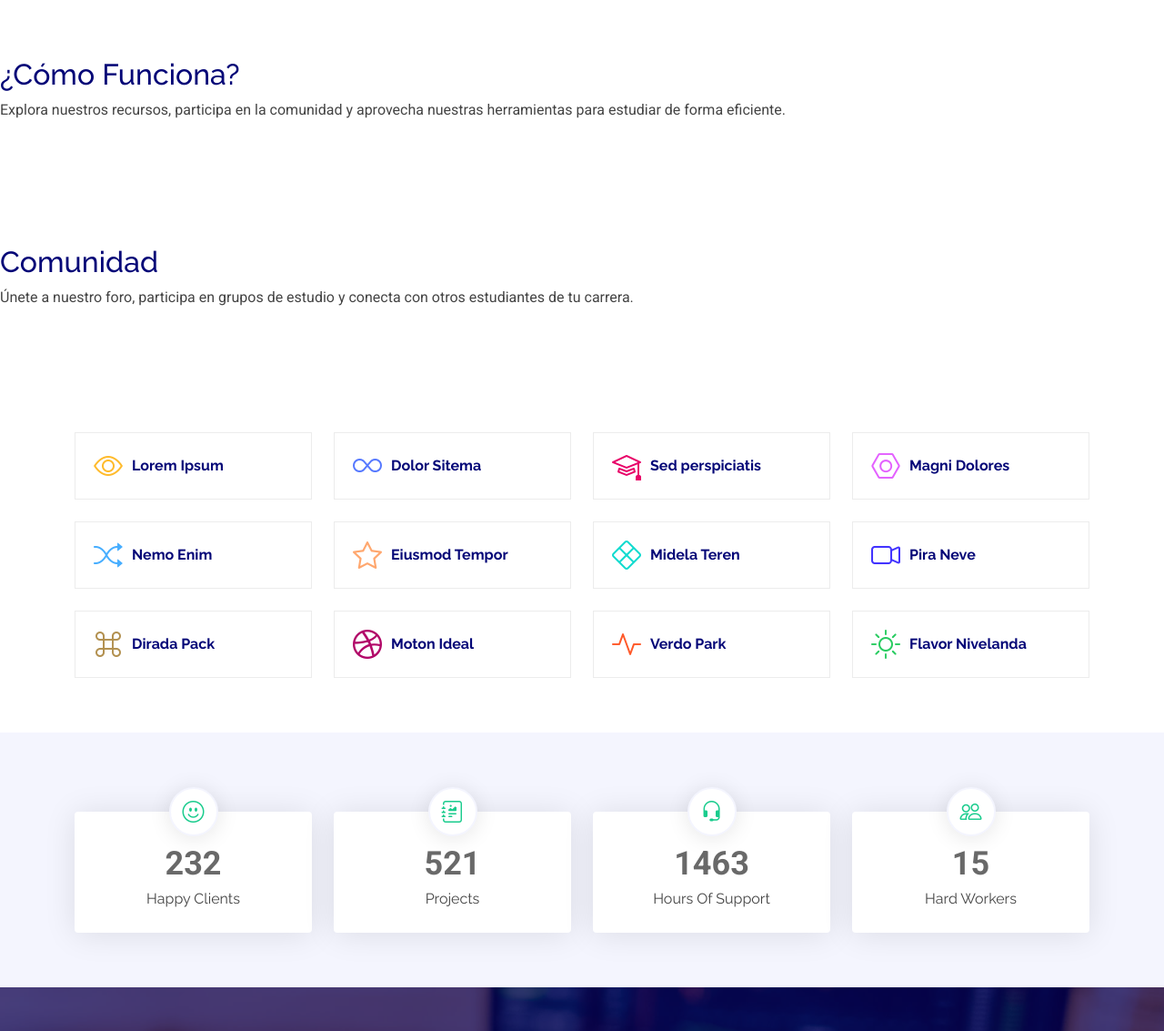
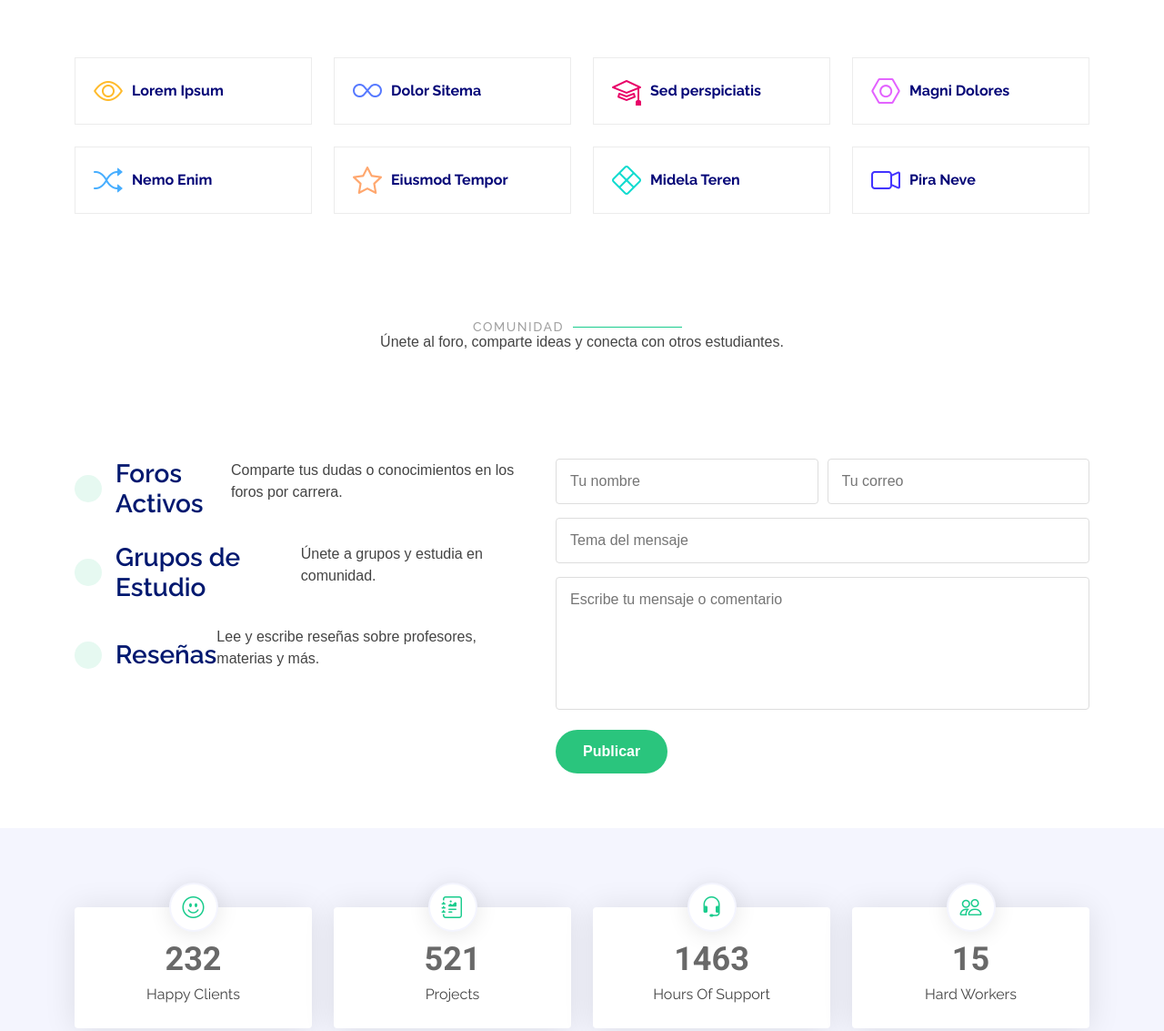
Before and after one commit to Alerbitt/ParcialFinalProgramacionIV, a plain HTML site: page index.html in a window 1280 px wide. Shown: the part 871-2004 px from the top of the page at 91% size. Drawn offline with Linux system fonts and the light colour scheme.

Commit message:
Cuarto commit

```diff
--- a/assets/css/main.css
+++ b/assets/css/main.css
@@ -1787,3 +1787,84 @@ section,
 .starter-section {
   /* Add your styles here */
 }
+
+
+
+
+.contact-section {
+  padding: 60px 0;
+  font-family: 'Arial', sans-serif;
+}
+
+.section-title {
+  text-align: center;
+  margin-bottom: 40px;
+}
+
+.contact-container {
+  display: flex;
+  flex-wrap: wrap;
+  gap: 40px;
+  justify-content: space-between;
+}
+
+.contact-info {
+  flex: 1;
+  min-width: 280px;
+}
+
+.info-box {
+  display: flex;
+  align-items: center;
+  margin-bottom: 25px;
+}
+
+.info-box i {
+  font-size: 28px;
+  color: #2ac57d;
+  background: #e6f9f1;
+  padding: 15px;
+  border-radius: 50%;
+  margin-right: 15px;
+}
+
+.info-box h3 {
+  margin: 0;
+  font-weight: 600;
+  color: #01186f;
+}
+
+.contact-form {
+  flex: 1.2;
+  min-width: 300px;
+}
+
+form input,
+form textarea {
+  width: 100%;
+  padding: 12px 15px;
+  margin-bottom: 15px;
+  border: 1px solid #ddd;
+  border-radius: 4px;
+  resize: none;
+}
+
+.form-group {
+  display: flex;
+  gap: 10px;
+}
+
+.btn-send {
+  background: #2ac57d;
+  color: white;
+  border: none;
+  padding: 12px 30px;
+  border-radius: 25px;
+  cursor: pointer;
+  font-weight: bold;
+  transition: background 0.3s;
+}
+
+.btn-send:hover {
+  background: #26a96a;
+}
--- a/index.html
+++ b/index.html
@@ -50,10 +50,7 @@
   <nav id="navmenu" class="navmenu">
     <ul>
       <li><a href="#hero" class="active">Inicio</a></li>
-      <li><a href="#how-it-works">Cómo Funciona</a></li>
-
       <li><a href="#features">Recursos</a></li> <!-- Libros, apuntes, tecnología -->
-
       <li><a href="#community">Comunidad</a></li>
       <li><a href="#testimonials">Sobre Nosotros</a></li>
       <li><a href="#contact">Contacto</a></li>
@@ -113,19 +110,6 @@
   <h1>Bienvenido a Nuestra Plataforma Educativa</h1>
   <p>Descubre recursos, conecta con otros estudiantes y mejora tu aprendizaje.</p>
 </section>
-
-<!-- Sección Cómo Funciona -->
-<section id="how-it-works">
-  <h2>¿Cómo Funciona?</h2>
-  <p>Explora nuestros recursos, participa en la comunidad y aprovecha nuestras herramientas para estudiar de forma eficiente.</p>
-</section>
-
-<!-- Sección Comunidad -->
-<section id="community">
-  <h2>Comunidad</h2>
-  <p>Únete a nuestro foro, participa en grupos de estudio y conecta con otros estudiantes de tu carrera.</p>
-</section>
-
     <!-- Features Section -->
     <section id="features" class="features section">
 
@@ -188,40 +172,60 @@
               <h3><a href="" class="stretched-link">Pira Neve</a></h3>
             </div>
           </div><!-- End Feature Item -->
-
-          <div class="col-lg-3 col-md-4" data-aos="fade-up" data-aos-delay="900">
-            <div class="features-item">
-              <i class="bi bi-command" style="color: #b2904f;"></i>
-              <h3><a href="" class="stretched-link">Dirada Pack</a></h3>
-            </div>
-          </div><!-- End Feature Item -->
-
-          <div class="col-lg-3 col-md-4" data-aos="fade-up" data-aos-delay="1000">
-            <div class="features-item">
-              <i class="bi bi-dribbble" style="color: #b20969;"></i>
-              <h3><a href="" class="stretched-link">Moton Ideal</a></h3>
-            </div>
-          </div><!-- End Feature Item -->
-
-          <div class="col-lg-3 col-md-4" data-aos="fade-up" data-aos-delay="1100">
-            <div class="features-item">
-              <i class="bi bi-activity" style="color: #ff5828;"></i>
-              <h3><a href="" class="stretched-link">Verdo Park</a></h3>
-            </div>
-          </div><!-- End Feature Item -->
-
-          <div class="col-lg-3 col-md-4" data-aos="fade-up" data-aos-delay="1200">
-            <div class="features-item">
-              <i class="bi bi-brightness-high" style="color: #29cc61;"></i>
-              <h3><a href="" class="stretched-link">Flavor Nivelanda</a></h3>
-            </div>
-          </div><!-- End Feature Item -->
-
         </div>
 
       </div>
 
     </section><!-- /Features Section -->
+
+
+
+<!-- Sección Comunidad -->
+<section id="community" class="contact-section">
+  <div class="container">
+    <div class="section-title">
+      <h2>Comunidad</h2>
+      <p>Únete al foro, comparte ideas y conecta con otros estudiantes.</p>
+    </div>
+
+    <div class="contact-container">
+      <!-- Info lado izquierdo -->
+      <div class="contact-info">
+        <div class="info-box">
+          <i class="fa-solid fa-comments"></i>
+          <h3>Foros Activos</h3>
+          <p>Comparte tus dudas o conocimientos en los foros por carrera.</p>
+        </div>
+
+        <div class="info-box">
+          <i class="fa-solid fa-users"></i>
+          <h3>Grupos de Estudio</h3>
+          <p>Únete a grupos y estudia en comunidad.</p>
+        </div>
+
+        <div class="info-box">
+          <i class="fa-solid fa-star"></i>
+          <h3>Reseñas</h3>
+          <p>Lee y escribe reseñas sobre profesores, materias y más.</p>
+        </div>
+      </div>
+
+      <!-- Formulario lado derecho -->
+      <div class="contact-form">
+        <form id="communityForm">
+          <div class="form-group">
+            <input type="text" placeholder="Tu nombre" required>
+            <input type="email" placeholder="Tu correo" required>
+          </div>
+          <input type="text" placeholder="Tema del mensaje" required>
+          <textarea rows="5" placeholder="Escribe tu mensaje o comentario" required></textarea>
+          <button type="submit" class="btn-send">Publicar</button>
+        </form>
+      </div>
+    </div>
+  </div>
+</section>
+
     <!-- Stats Section -->
     <section id="stats" class="stats section light-background">
 
@@ -544,10 +548,6 @@
     <div class="container copyright text-center mt-4">
       <p>© <span>Copyright</span> <strong class="px-1 sitename">Bootslander</strong> <span>All Rights Reserved</span></p>
       <div class="credits">
-        <!-- All the links in the footer should remain intact. -->
-        <!-- You can delete the links only if you've purchased the pro version. -->
-        <!-- Licensing information: https://bootstrapmade.com/license/ -->
-        <!-- Purchase the pro version with working PHP/AJAX contact form: [buy-url] -->
         Designed by <a href="https://bootstrapmade.com/">BootstrapMade</a>
       </div>
     </div>
```
